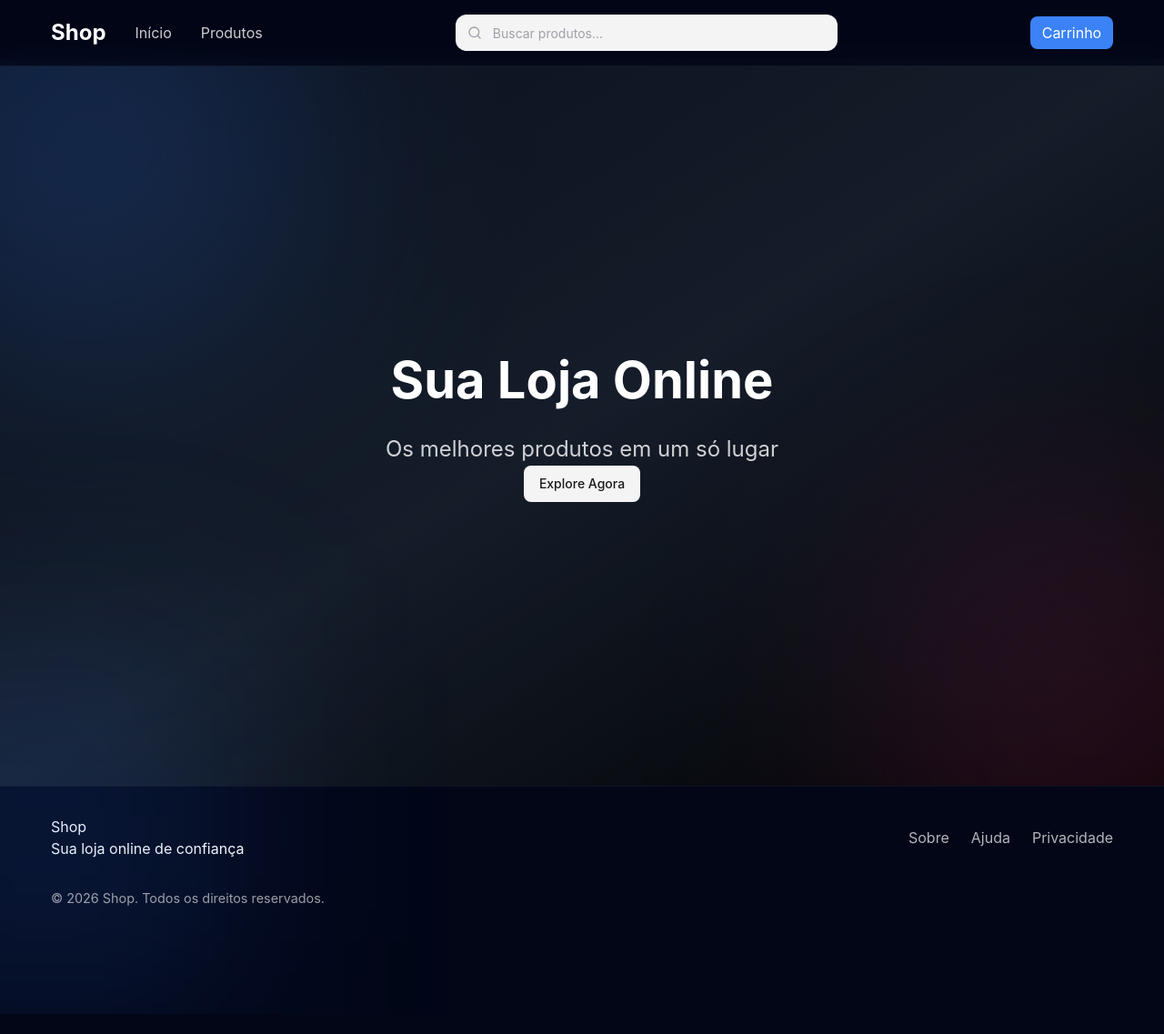
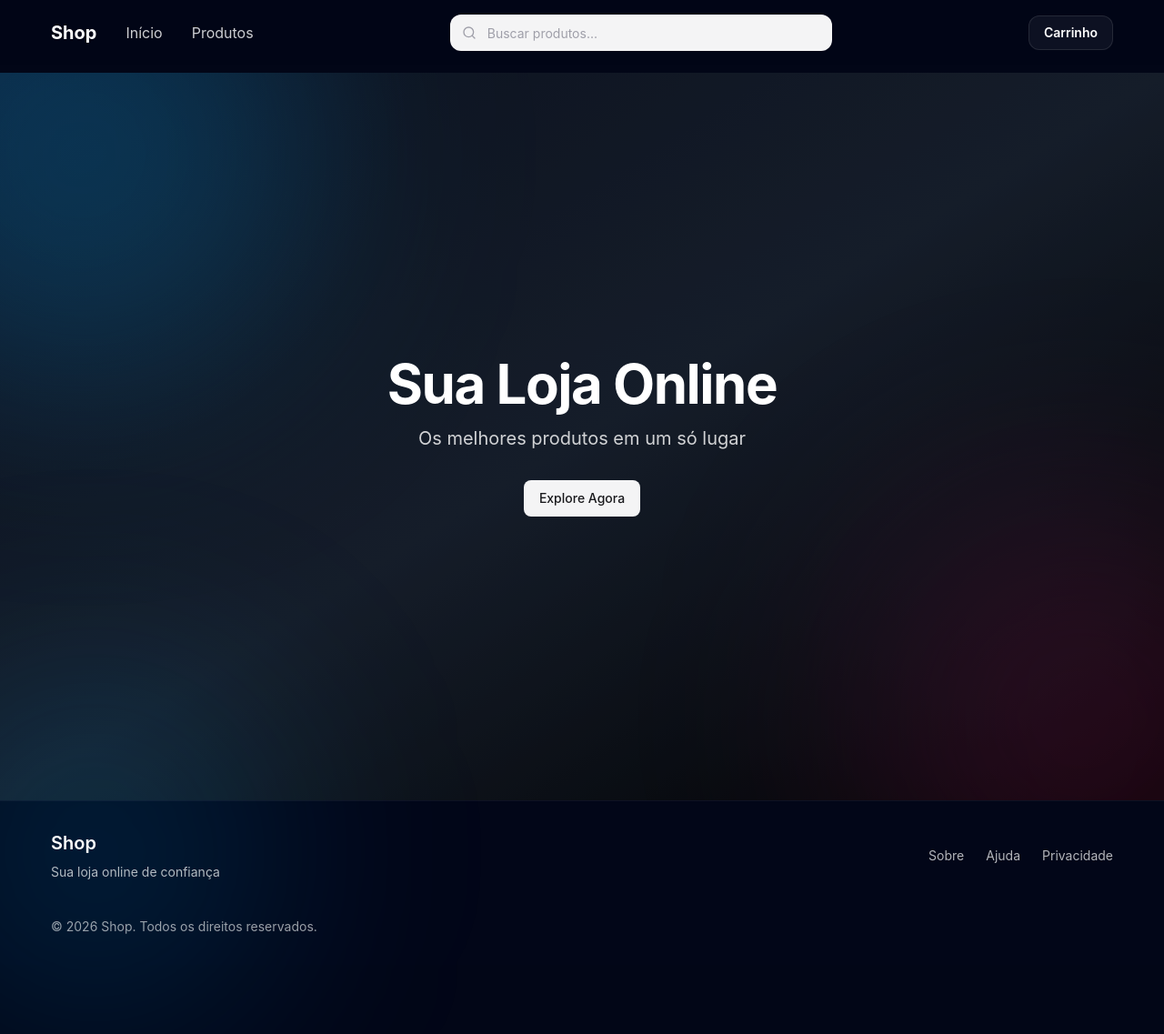
Before and after one commit to joaopbmarins/rocketlab-2026-1-frontend, a React (Vite) app: page / in a window 1280 px wide. Shown: the whole page at 91% size. Before the commit the page ends 1115 px from the top, so only its background shows below. Built offline with nearby package versions, Linux system fonts and the light colour scheme.

Commit message:
refactor: remove unused CSS files and update Footer and Header components with Tailwind CSS styles

```diff
--- a/src/components/organism/Footer.css
+++ /dev/null
@@ -1,71 +0,0 @@
-.footer {
-  position: relative;
-  margin-top: 0;
-
-  background: #020617;
-  color: white;
-
-  border-top: 1px solid rgba(255, 255, 255, 0.05);
-}
-
-/* Glow sutil */
-.footer::before {
-  content: "";
-  position: absolute;
-  width: 400px;
-  height: 400px;
-  top: -150px;
-  left: -150px;
-
-  background: rgba(59, 130, 246, 0.15);
-  filter: blur(120px);
-}
-
-.footer__container {
-  max-width: 1200px;
-  margin: 0 auto;
-  padding: 2rem 1rem;
-}
-
-.footer__top {
-  display: flex;
-  flex-direction: column;
-  gap: 2rem;
-}
-
-/* Links */
-.footer__links {
-  display: flex;
-  flex-direction: column;
-  gap: 0.5rem;
-}
-
-.footer__links a {
-  color: rgba(255, 255, 255, 0.7);
-  text-decoration: none;
-}
-
-.footer__links a:hover {
-  color: white;
-}
-
-/* Bottom */
-.footer__bottom {
-  margin-top: 2rem;
-  font-size: 0.9rem;
-  opacity: 0.6;
-}
-
-/* Responsivo */
-@media (min-width: 768px) {
-  .footer__top {
-    flex-direction: row;
-    justify-content: space-between;
-    align-items: center;
-  }
-
-  .footer__links {
-    flex-direction: row;
-    gap: 1.5rem;
-  }
-}
--- a/src/components/organism/Footer.tsx
+++ b/src/components/organism/Footer.tsx
@@ -1,27 +1,24 @@
-import "./Footer.css";
-
 export default function Footer() {
   return (
-    <footer className="footer">
-      <div className="footer__container">
-
-        <div className="footer__top">
+    <footer className="relative border-t border-white/5 bg-slate-950 text-white">
+      <div className="absolute -top-36 left-[-6rem] h-[400px] w-[400px] rounded-full bg-sky-500/15 blur-[120px]" />
+      <div className="relative mx-auto max-w-[1200px] px-4 py-8">
+        <div className="flex flex-col gap-8 md:flex-row md:items-center md:justify-between">
           <div>
-            <h3>Shop</h3>
-            <p>Sua loja online de confiança</p>
+            <h3 className="text-xl font-semibold">Shop</h3>
+            <p className="mt-2 text-sm text-white/70">Sua loja online de confiança</p>
           </div>
 
-          <div className="footer__links">
-            <a href="#">Sobre</a>
-            <a href="#">Ajuda</a>
-            <a href="#">Privacidade</a>
+          <div className="flex flex-col gap-2 text-sm text-white/70 md:flex-row md:gap-6">
+            <a href="#" className="transition hover:text-white">Sobre</a>
+            <a href="#" className="transition hover:text-white">Ajuda</a>
+            <a href="#" className="transition hover:text-white">Privacidade</a>
           </div>
         </div>
 
-        <div className="footer__bottom">
-          <p>© 2026 Shop. Todos os direitos reservados.</p>
+        <div className="mt-8 text-sm text-white/60 md:mt-10">
+          © 2026 Shop. Todos os direitos reservados.
         </div>
-
       </div>
     </footer>
   );
--- a/src/components/organism/Header.css
+++ /dev/null
@@ -1,102 +0,0 @@
-.header {
-  position: fixed;
-  top: 0;
-  width: 100%;
-  z-index: 50;
-
-  backdrop-filter: blur(12px);
-  background: rgba(2, 6, 23, 0.7);
-
-  border-bottom: 1px solid rgba(255, 255, 255, 0.05);
-}
-
-body {
-  padding-top: 4rem;
-}
-
-.header__container {
-  max-width: 1200px;
-  margin: 0 auto;
-
-  display: flex;
-  align-items: center;
-  justify-content: space-between;
-  gap: 1rem;
-
-  padding: 1rem;
-}
-
-.header__brand {
-  display: flex;
-  align-items: center;
-  gap: 2rem;
-}
-
-.header__search {
-  flex: 1;
-  min-width: 220px;
-  max-width: 420px;
-}
-
-/* Logo */
-.header__logo {
-  color: white;
-  font-size: 1.5rem;
-  font-weight: bold;
-}
-
-/* Nav */
-.header__nav {
-  display: none;
-  gap: 2rem;
-}
-
-.header__nav a {
-  color: rgba(255, 255, 255, 0.8);
-  text-decoration: none;
-  transition: 0.2s;
-}
-
-.header__nav a:hover {
-  color: white;
-}
-
-/* Ações */
-.header__actions {
-  display: flex;
-  gap: 0.5rem;
-}
-
-.header__btn {
-  padding: 0.4rem 0.8rem;
-  border-radius: 0.5rem;
-
-  background: transparent;
-  border: 1px solid rgba(255, 255, 255, 0.1);
-
-  color: white;
-  cursor: pointer;
-
-  transition: 0.2s;
-}
-
-.header__btn:hover {
-  background: rgba(255, 255, 255, 0.1);
-}
-
-/* Botão destaque */
-.header__btn--primary {
-  background: #3b82f6;
-  border: none;
-}
-
-.header__btn--primary:hover {
-  background: #2563eb;
-}
-
-/* Responsivo */
-@media (min-width: 768px) {
-  .header__nav {
-    display: flex;
-  }
-}
--- a/src/components/organism/Header.tsx
+++ b/src/components/organism/Header.tsx
@@ -1,7 +1,6 @@
 import { useEffect, useState } from 'react'
 import { useNavigate, useSearchParams } from 'react-router-dom'
 import { SearchBar } from '../molecules/Searchbar'
-import "./Header.css";
 
 export default function Header() {
   const [searchParams] = useSearchParams()
@@ -29,19 +28,18 @@ export default function Header() {
   }
 
   return (
-    <header className="header">
-      <div className="header__container">
+    <header className="fixed inset-x-0 top-0 z-50 bg-slate-950/70 backdrop-blur-xl">
+      <div className="mx-auto flex max-w-[1200px] flex-wrap items-center justify-between gap-4 px-4 py-4">
+        <div className="flex items-center gap-8">
+          <div className="text-white text-xl font-bold">Shop</div>
 
-        <div className="header__brand">
-          <div className="header__logo">Shop</div>
-
-          <nav className="header__nav">
-            <a href="" onClick={() => navigate('/')}>Início</a>
-            <a href="" onClick={() => navigate('/catalog')}>Produtos</a>
+          <nav className="hidden items-center gap-8 md:flex">
+            <button type="button" className="text-white/80 transition hover:text-white" onClick={() => navigate('/')}>Início</button>
+            <button type="button" className="text-white/80 transition hover:text-white" onClick={() => navigate('/catalog')}>Produtos</button>
           </nav>
         </div>
 
-        <div className="header__search">
+        <div className="min-w-[220px] max-w-[420px] flex-1">
           <SearchBar
             placeholder="Buscar produtos..."
             variant="filled"
@@ -54,11 +52,9 @@ export default function Header() {
           />
         </div>
 
-        {/* Ações */}
-        <div className="header__actions">
-          <button className="header__btn header__btn--primary">Carrinho</button>
+        <div className="flex items-center gap-2">
+          <button className="rounded-xl border border-white/10 bg-white/5 px-4 py-2 text-sm font-semibold text-white transition hover:bg-white/10">Carrinho</button>
         </div>
-
       </div>
     </header>
   );
--- a/src/main.tsx
+++ b/src/main.tsx
@@ -9,9 +9,11 @@ import Footer from './components/organism/Footer.tsx'
 createRoot(document.getElementById('root')!).render(
   <StrictMode>
     <BrowserRouter>
-      <Header/>
-      <App/>
-      <Footer/>
+      <Header />
+      <div className="pt-20">
+        <App />
+        <Footer />
+      </div>
     </BrowserRouter>
   </StrictMode>,
 )
--- a/src/pages/Home.css
+++ /dev/null
@@ -1,92 +0,0 @@
-.home {
-  position: relative;
-  width: 100%;
-  min-height: 100vh;
-  overflow: hidden;
-}
-
-/* Gradiente base */
-.home__gradient {
-  position: absolute;
-  inset: 0;
-
-  background: linear-gradient(
-    to bottom right,
-    #0f172a,
-    #1e293b,
-    #000000
-  );
-}
-
-/* Glows */
-.home__glow {
-  position: absolute;
-  border-radius: 9999px;
-  filter: blur(120px);
-}
-
-/* Glow azul */
-.home__glow--blue {
-  width: 500px;
-  height: 500px;
-  top: -160px;
-  left: -160px;
-
-  background: rgba(59, 130, 246, 0.3);
-}
-
-/* Glow rosa */
-.home__glow--pink {
-  width: 500px;
-  height: 500px;
-  bottom: -160px;
-  right: -160px;
-
-  background: rgba(236, 72, 153, 0.2);
-}
-
-/* Overlay */
-.home__overlay {
-  position: absolute;
-  inset: 0;
-
-  background: rgba(0, 0, 0, 0.3);
-}
-
-/* Conteúdo */
-.home__content {
-  position: relative;
-  z-index: 10;
-
-  display: flex;
-  align-items: center;
-  justify-content: center;
-
-  min-height: 100vh;
-  padding: 0 1rem;
-
-  text-align: center;
-  color: white;
-}
-
-.home__content h1 {
-  font-size: 2.5rem;
-  font-weight: bold;
-  margin-bottom: 1rem;
-}
-
-.home__content p {
-  font-size: 1.2rem;
-  opacity: 0.8;
-}
-
-/* Responsivo */
-@media (min-width: 768px) {
-  .home__content h1 {
-    font-size: 3.5rem;
-  }
-
-  .home__content p {
-    font-size: 1.5rem;
-  }
-}
--- a/src/pages/Home.tsx
+++ b/src/pages/Home.tsx
@@ -1,34 +1,25 @@
 import { useNavigate } from 'react-router-dom'
 import { Button } from '../components/atom/Button'
-import './Home.css'
 
 export default function Home() {
   const navigate = useNavigate()
 
   return (
-    <main className="home">
+    <main className="relative min-h-screen overflow-hidden bg-slate-950 text-white">
+      <div className="absolute inset-0 bg-[radial-gradient(circle_at_top_left,_rgba(59,130,246,0.15),_transparent_30%),linear-gradient(to_bottom_right,_#0f172a,_#1e293b,_#000)]" />
+      <div className="absolute -top-40 -left-40 h-[500px] w-[500px] rounded-full bg-sky-500/30 blur-[120px]" />
+      <div className="absolute -bottom-40 -right-40 h-[500px] w-[500px] rounded-full bg-pink-500/20 blur-[120px]" />
+      <div className="absolute inset-0 bg-black/30" />
 
-      {/* Gradiente principal */}
-      <div className="home__gradient" />
-
-      {/* Glows */}
-      <div className="home__glow home__glow--blue" />
-      <div className="home__glow home__glow--pink" />
-
-      {/* Overlay */}
-      <div className="home__overlay" />
-
-      {/* Conteúdo placeholder */}
-      <div className="home__content">
-        <div>
-          <h1>Sua Loja Online</h1>
-          <p>Os melhores produtos em um só lugar</p>
-          <Button variant="secondary" onClick={() => navigate('/catalog')}>
+      <div className="relative z-10 flex min-h-screen items-center justify-center px-4 text-center">
+        <div className="max-w-2xl">
+          <h1 className="text-5xl font-bold tracking-tight sm:text-6xl">Sua Loja Online</h1>
+          <p className="mt-4 text-lg text-white/80 sm:text-xl">Os melhores produtos em um só lugar</p>
+          <Button variant="secondary" onClick={() => navigate('/catalog')} className="mt-8">
             Explore Agora
           </Button>
         </div>
       </div>
-
     </main>
   );
 }
```
